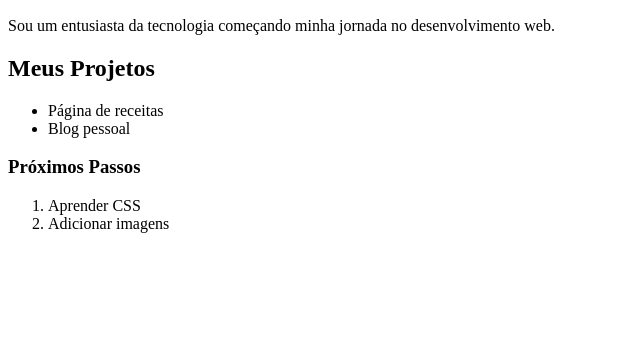
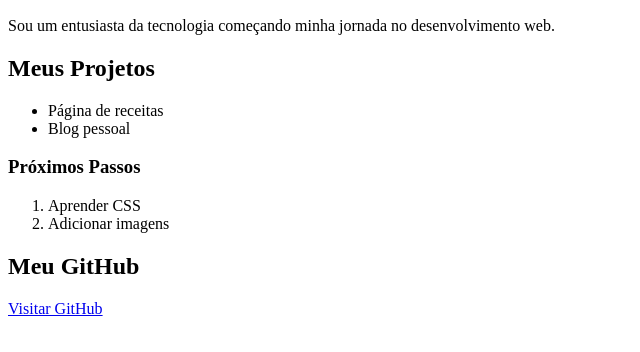
Before and after one commit to rodolfo-brand/aprendendo-html-do-zero, a plain HTML site: page index.html in a window 1280 px wide. Shown: the part 110-462 px from the top of the page, without its empty margins (0-640 px from the left). Drawn offline with Linux system fonts and the light colour scheme.

Commit message:
adicionei o link para o meu perfil do github

```diff
--- a/index.html
+++ b/index.html
@@ -29,6 +29,11 @@
             <li>Aprender CSS</li>
             <li>Adicionar imagens</li>
         </ol>
+        <section>
+            <h2>Meu GitHub</h2>
+            <a href="https://github.com/rodolfo-brand" target="_blank">Visitar GitHub</a>
+        </section>
+
     </main>
 </body>
 
```
